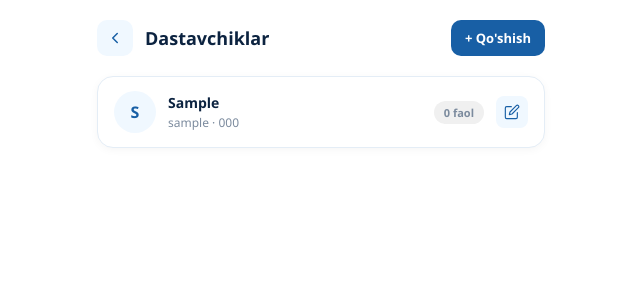
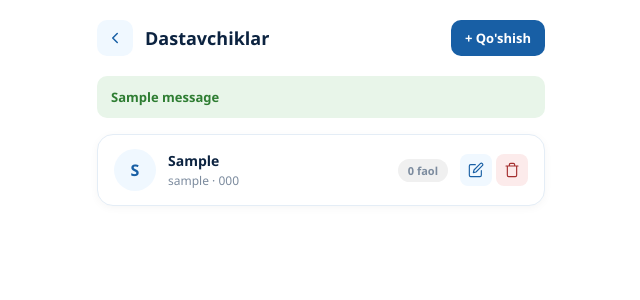
Before and after one commit to TNnodirbek/balance-system, a Django app: page /dastavchiklar/ in a window 1280 px wide. Shown: the top 300 px of the page, without its empty margins (319-959 px from the left). Run offline with Django 5.2, Linux system fonts and the light colour scheme; a user stored in the database is signed in; tables that the repository leaves empty hold one stand-in row (values such as "Sample post"); one stand-in notice (Sample message) is shown.

Commit message:
Dastavchikni ochirish funksiyasi qoshildi

```diff
--- a/buyurtmalar/models.py
+++ b/buyurtmalar/models.py
@@ -25,7 +25,9 @@ class Buyurtma(models.Model):
     )
     zakaz_olgan = models.ForeignKey(
         settings.AUTH_USER_MODEL,
-        on_delete=models.CASCADE,
+        on_delete=models.SET_NULL,
+        null=True,
+        blank=True,
         related_name='zakaz_olgan_buyurtmalar',
     )
     yetkazishga_olgan = models.ForeignKey(
--- a/foydalanuvchilar/urls.py
+++ b/foydalanuvchilar/urls.py
@@ -10,6 +10,7 @@ urlpatterns = [
     path('dastavchiklar/', views.dastavchiklar_royxati, name='dastavchiklar_royxati'),
     path('dastavchik-qoshish/', views.dastavchik_qoshish, name='dastavchik_qoshish'),
     path('dastavchik/<int:pk>/tahrirlash/', views.dastavchik_tahrirlash, name='dastavchik_tahrirlash'),
+    path('dastavchik/<int:pk>/ochirish/', views.dastavchik_ochirish, name='dastavchik_ochirish'),
     path('sozlamalar/', views.sozlamalar_bosh, name='sozlamalar_bosh'),
     path('sozlamalar/profil/', views.profil_tahrirlash, name='profil_tahrirlash'),
     path('sozlamalar/narxlar/', views.narxlar_sozlamasi, name='narxlar_sozlamasi'),
--- a/foydalanuvchilar/views.py
+++ b/foydalanuvchilar/views.py
@@ -1,3 +1,4 @@
+from django.contrib import messages
 from django.contrib.auth import authenticate, login, logout, update_session_auth_hash
 from django.contrib.auth.decorators import login_required
 from django.db.models import Sum
@@ -200,6 +201,16 @@ def dastavchiklar_royxati(request):
     return render(request, 'foydalanuvchilar/dastavchiklar_royxati.html', {
         'dastavchiklar': dastavchiklar,
     })
+
+
+@login_required
+def dastavchik_ochirish(request, pk):
+    if request.user.rol != Foydalanuvchi.Rol.MENEJER:
+        return HttpResponseForbidden("Bu sahifa faqat menejer uchun.")
+    dastavchik = get_object_or_404(Foydalanuvchi, pk=pk, menejer=request.user, rol=Foydalanuvchi.Rol.DASTAVCHIK)
+    dastavchik.delete()
+    messages.success(request, "Dastavchik o'chirildi.")
+    return redirect('dastavchiklar_royxati')
 
 
 @login_required
--- a/templates/buyurtmalar/_kartalar.html
+++ b/templates/buyurtmalar/_kartalar.html
@@ -78,7 +78,7 @@
         </div>
 
         <p class="info-qatori">
-            Zakaz: {{ buyurtma.zakaz_olgan.username }}{% if buyurtma.yetkazishga_olgan %} &middot; Yetkazmoqda: {{ buyurtma.yetkazishga_olgan.username }}{% endif %}
+            Zakaz: {{ buyurtma.zakaz_olgan.username|default:"o'chirilgan foydalanuvchi" }}{% if buyurtma.yetkazishga_olgan %} &middot; Yetkazmoqda: {{ buyurtma.yetkazishga_olgan.username }}{% endif %}
         </p>
 
     </div>
--- a/templates/foydalanuvchilar/dastavchiklar_royxati.html
+++ b/templates/foydalanuvchilar/dastavchiklar_royxati.html
@@ -103,6 +103,25 @@
             color: #185FA5;
             flex-shrink: 0;
         }
+        .ochirish-tugma {
+            width: 32px; height: 32px;
+            display: flex; align-items: center; justify-content: center;
+            border-radius: 8px;
+            background: #FCEBEB;
+            color: #A32D2D;
+            border: none;
+            cursor: pointer;
+            flex-shrink: 0;
+        }
+        .xabar-quti {
+            border-radius: 10px;
+            padding: 12px 14px;
+            font-size: 13px;
+            font-weight: 600;
+            margin-bottom: 16px;
+            background: #E8F5E9;
+            color: #2E7D32;
+        }
         .bosh-holat {
             text-align: center;
             color: #7C8B9E;
@@ -121,6 +140,12 @@
             <a href="{% url 'dastavchik_qoshish' %}" class="qoshish-tugma">+ Qo'shish</a>
         </div>
 
+        {% if messages %}
+        {% for message in messages %}
+        <div class="xabar-quti">{{ message }}</div>
+        {% endfor %}
+        {% endif %}
+
         {% for dastavchik in dastavchiklar %}
         <div class="dastavchik-karta">
             <div class="avatar">{{ dastavchik.first_name|default:dastavchik.username|first|upper }}</div>
@@ -134,6 +159,12 @@
             <a href="{% url 'dastavchik_tahrirlash' dastavchik.pk %}" class="tahrirlash-tugma" aria-label="Tahrirlash">
                 <svg width="16" height="16" viewBox="0 0 24 24" fill="none" stroke="currentColor" stroke-width="1.7"><path d="M11 4H4A2 2 0 0 0 2 6V20A2 2 0 0 0 4 22H18A2 2 0 0 0 20 20V13" stroke-linecap="round" stroke-linejoin="round"/><path d="M18.5 2.5A2.121 2.121 0 0 1 21.5 5.5L12 15L8 16L9 12L18.5 2.5Z" stroke-linecap="round" stroke-linejoin="round"/></svg>
             </a>
+            <form method="post" action="{% url 'dastavchik_ochirish' dastavchik.pk %}" onsubmit="return confirm('Bu dastavchikni ochirishni tasdiqlaysizmi? Uning barcha buyurtma tarixi saqlanib qoladi, lekin hisobga kira olmaydi.');" style="display:inline;margin-left:-8px;">
+                {% csrf_token %}
+                <button type="submit" class="ochirish-tugma" aria-label="Ochirish">
+                    <svg width="16" height="16" viewBox="0 0 24 24" fill="none" stroke="currentColor" stroke-width="1.7"><path d="M3 6H21M8 6V4A2 2 0 0 1 10 2H14A2 2 0 0 1 16 4V6M19 6V20A2 2 0 0 1 17 22H7A2 2 0 0 1 5 20V6H19Z" stroke-linecap="round" stroke-linejoin="round"/></svg>
+                </button>
+            </form>
         </div>
         {% empty %}
         <div class="bosh-holat">Dastavchiklar hali qo'shilmagan</div>
--- a/templates/statistika/xarajat_qoshish.html
+++ b/templates/statistika/xarajat_qoshish.html
@@ -350,7 +350,7 @@
                 <div class="xarajat-qatori">
                     <div>
                         <div class="xarajat-izoh">{{ xarajat.izoh }}</div>
-                        <div class="xarajat-kim">{{ xarajat.kim_yozgan.username }}</div>
+                        <div class="xarajat-kim">{{ xarajat.kim_yozgan.username|default:"o'chirilgan foydalanuvchi" }}</div>
                     </div>
                     <div class="xarajat-ong">
                         <span class="xarajat-summa">{{ xarajat.summa }} so'm</span>
```
Also changed, not shown: statistika/models.py (+6 -2 lines), buyurtmalar/migrations/0004_alter_buyurtma_zakaz_olgan.py (added), statistika/migrations/0003_alter_qarztolovi_qabul_qilgan_and_more.py (added).
